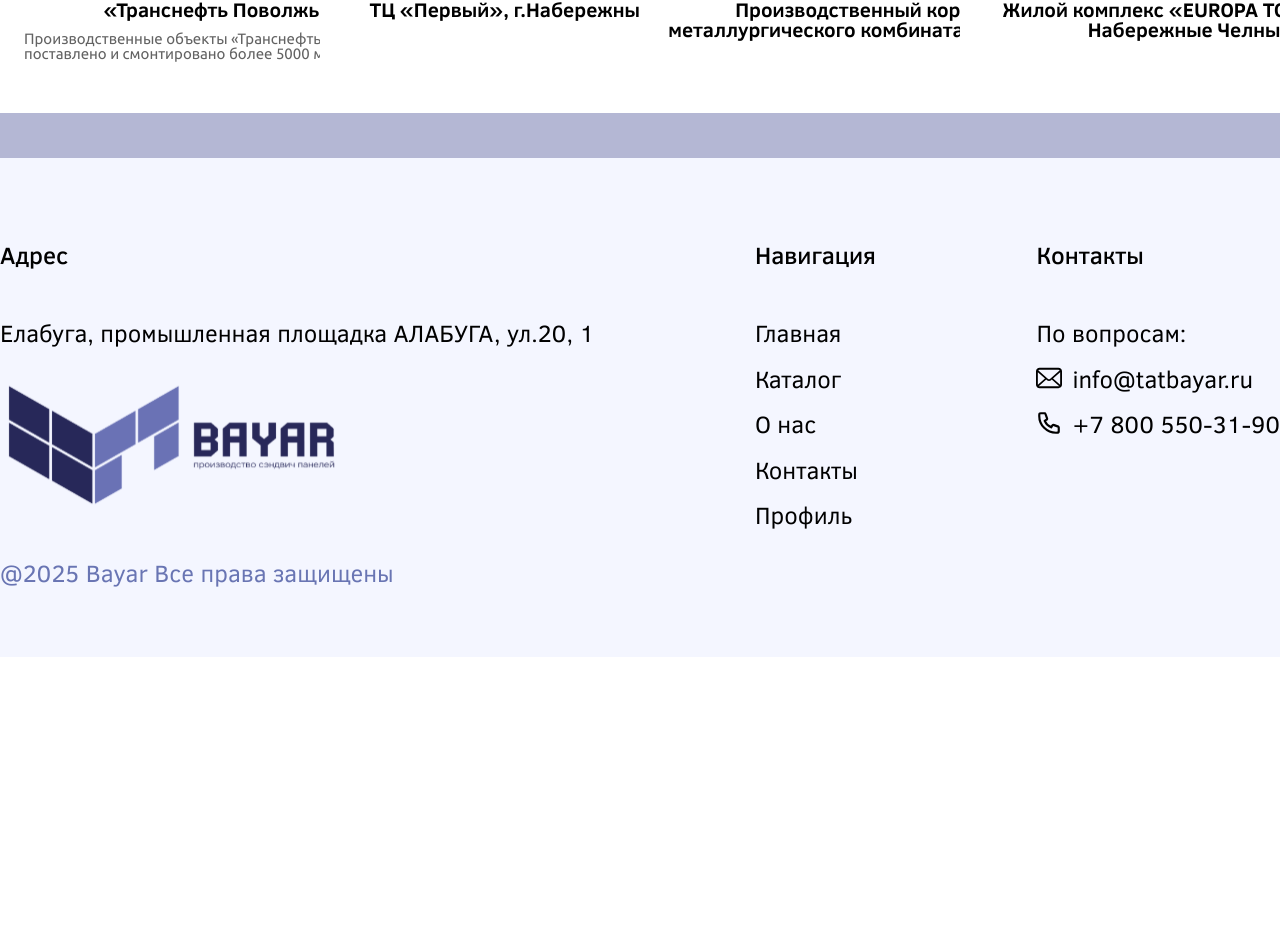
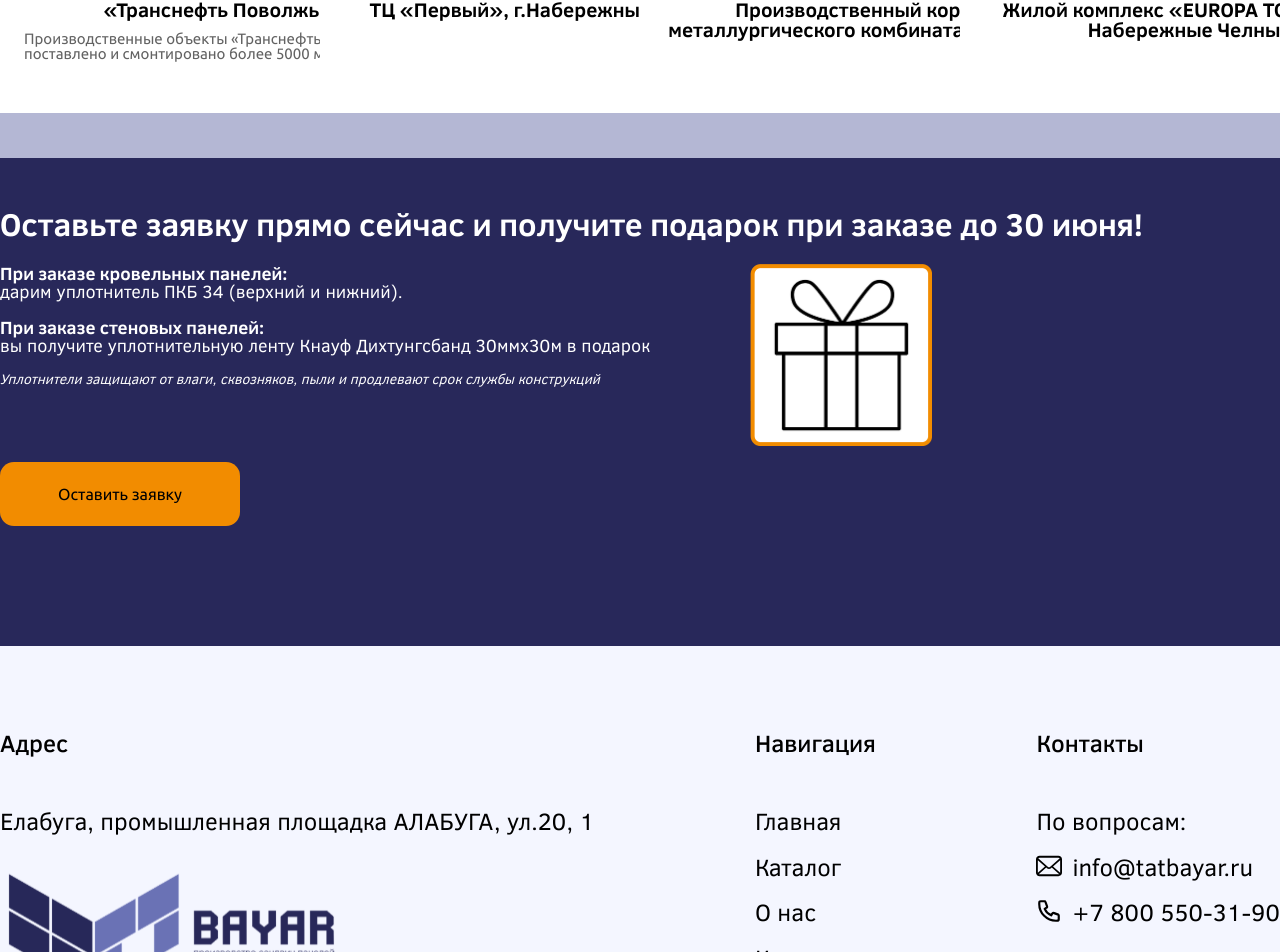
Before and after one commit to timuritodev/bayar-frontend, a Next.js app: page / in a window 1280 px wide. Shown: the part 2472-3424 px from the top of the page. Before the commit the page ends 3129 px from the top, so only its background shows below. Built offline with nearby package versions, Linux system fonts and the light colour scheme.

Commit message:
added gifts block

```diff
--- a/src/components/ExamplesSlider/ExamplesSlider.tsx
+++ b/src/components/ExamplesSlider/ExamplesSlider.tsx
@@ -3,6 +3,8 @@ import 'slick-carousel/slick/slick.css';
 import { examples } from '../../constants/example';
 import { Example } from './Example/Example';
 import styles from './style.module.scss';
+
+// смотри мне надо сделать вот такой вот слайдер я вприницпе все сделал только единственное половина карточки отображается слева а я хочу чтобы было справа и также надо добавить эти точки
 
 export const ExamplesSlider = () => {
 	const settings = {
--- /dev/null
+++ b/src/components/Gifts/Gifts.tsx
@@ -0,0 +1,36 @@
+import { FC } from 'react';
+import styles from './style.module.scss';
+import { CustomButton } from '../CustomButton/CustomButton';
+import Image from "next/image";
+import pic from "../../images/gifts/gift.png"
+// TODO добавить на фон лого
+
+export const Gifts: FC = () => {
+	return (
+		<div className={styles.container}>
+			<div className={styles.sec_container}>
+				<h3 className={styles.title}>Оставьте заявку прямо сейчас и получите подарок при заказе до 30 июня!</h3>
+				<div className={styles.wrapper}>
+					<div className={styles.text_wrapper}>
+						<p className={styles.text}><span className={styles.bold}>При заказе кровельных панелей:</span><br />
+							дарим уплотнитель ПКБ 34 (верхний и нижний).</p>
+						<p className={styles.text}><span className={styles.bold}>При заказе стеновых панелей:</span> <br />
+							вы получите уплотнительную ленту Кнауф Дихтунгсбанд 30ммх30м в подарок</p>
+						<p className={styles.description}>Уплотнители защищают от влаги, сквозняков, пыли и продлевают срок службы конструкций</p>
+
+					</div>
+					<div className={styles.imgWrapper}>
+						<Image className={styles.img} src={pic} alt={'Изображение с подарком'} width={182} height={182} />
+					</div>
+				</div>
+				<CustomButton
+					buttonText={"Оставить заявку"}
+					// handleButtonClick={handleSubmit(onSubmit)}
+					// disabled={!isDirty || !isValid}
+					type="submit"
+					className={styles.features_button}
+				/>
+			</div>
+		</div>
+	);
+}
--- /dev/null
+++ b/src/components/Gifts/style.module.scss
@@ -0,0 +1,79 @@
+.container {
+	width: 100%;
+	background-color: #28285a;
+	padding: 50px 0 120px 0;
+	color: #fff;
+}
+
+.sec_container {
+	margin: 0 auto;
+	max-width: 1280px;
+}
+
+.title {
+	// font-family: Kelson Sans RU;
+	font-family: ClearSans;
+	font-weight: 700;
+	font-style: Bold;
+	font-size: 32px;
+	line-height: 100%;
+	letter-spacing: 0%;
+	margin: 0 0 24px 0;
+}
+
+.bold {
+	font-weight: 700;
+}
+
+.text {
+	font-family: ClearSans;
+	font-weight: 400;
+	font-style: Regular;
+	font-size: 18px;
+	line-height: 100%;
+	letter-spacing: 10%;
+	margin: 0 0 18px 0;
+}
+
+.description {
+	font-family: ClearSans;
+	font-weight: 400;
+	font-style: Italic;
+	font-size: 14px;
+	line-height: 100%;
+	letter-spacing: 10%;
+	margin: 0;
+}
+
+.wrapper {
+	display: flex;
+	flex-direction: row;
+	gap: 100px;
+}
+
+.imgWrapper {
+	width: 182px;
+	height: 182px;
+	background-image: url('../../images/gifts/svgRombs.png');
+	background-size: cover; // или contain, если нужно
+	display: flex;
+	align-items: center;
+	justify-content: center;
+	z-index: 1000;
+}
+.img {
+	width: 182px;
+	height: 182px;
+}
+
+.features_button {
+	width: 240px !important;
+	background-color: #f28c00 !important;
+	font-weight: 400 !important;
+	font-size: 16px !important;
+	color: #000 !important;
+}
+
+.features_button:hover {
+	background-color: #975a05 !important;
+}
--- a/src/pages/index.tsx
+++ b/src/pages/index.tsx
@@ -9,6 +9,7 @@ import styles from "./index.module.scss";
 import { Features } from '@/components/Features/Features';
 import { Details } from '@/components/Details/Details';
 import { ExamplesSlider } from '@/components/ExamplesSlider/ExamplesSlider';
+import { Gifts } from '@/components/Gifts/Gifts';
 
 const MainPage = () => {
   const dispatch = useAppDispatch();
@@ -23,6 +24,7 @@ const MainPage = () => {
           <Features />
           <Details />
           <ExamplesSlider />
+          <Gifts />
           {/* <MainSlider />
           <h3 className={styles.title}>Наши партнёры</h3>
           <PartnersSlider />
```
Also changed, not shown: src/images/gifts/gift.png (added), src/images/gifts/svgRombs.png (added).
